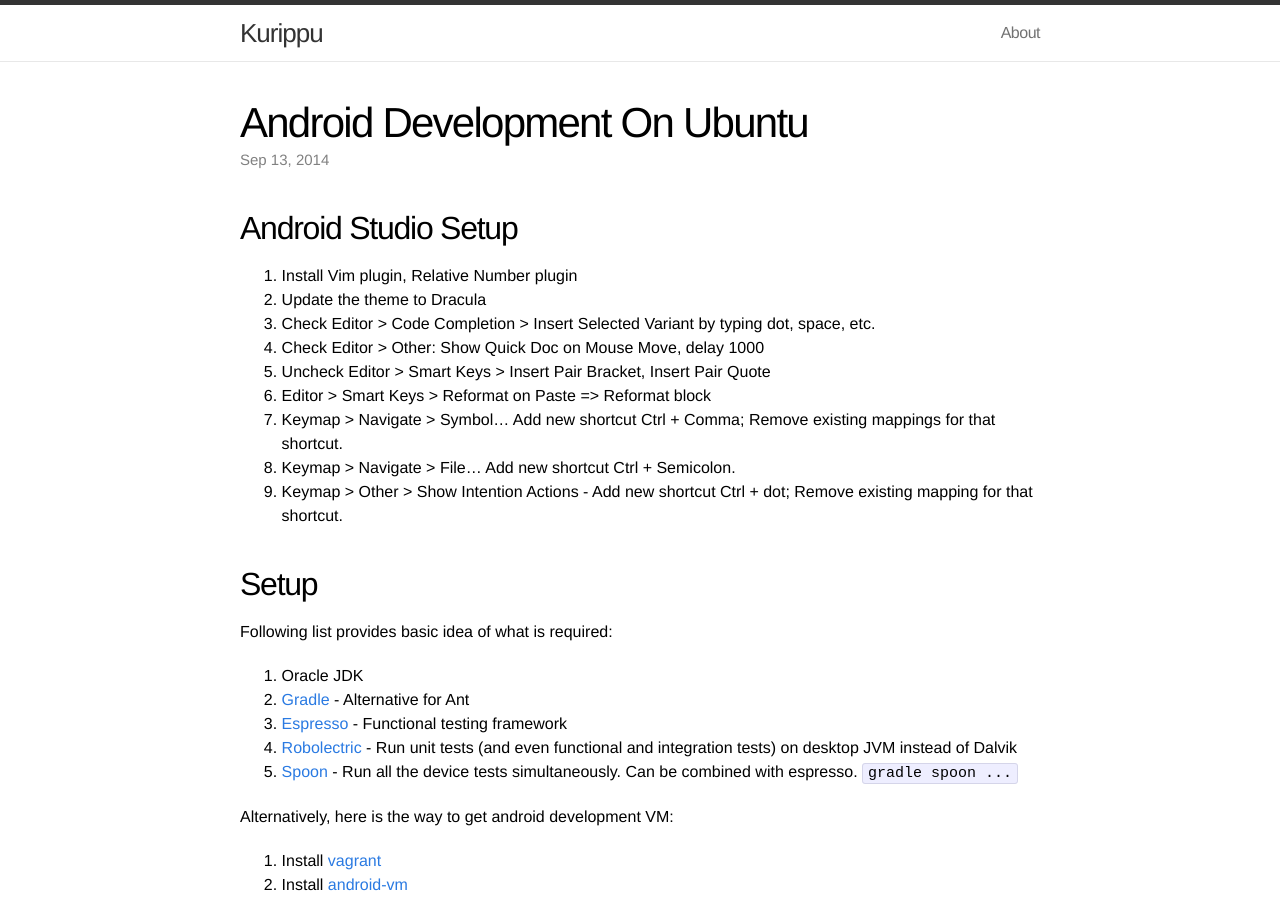
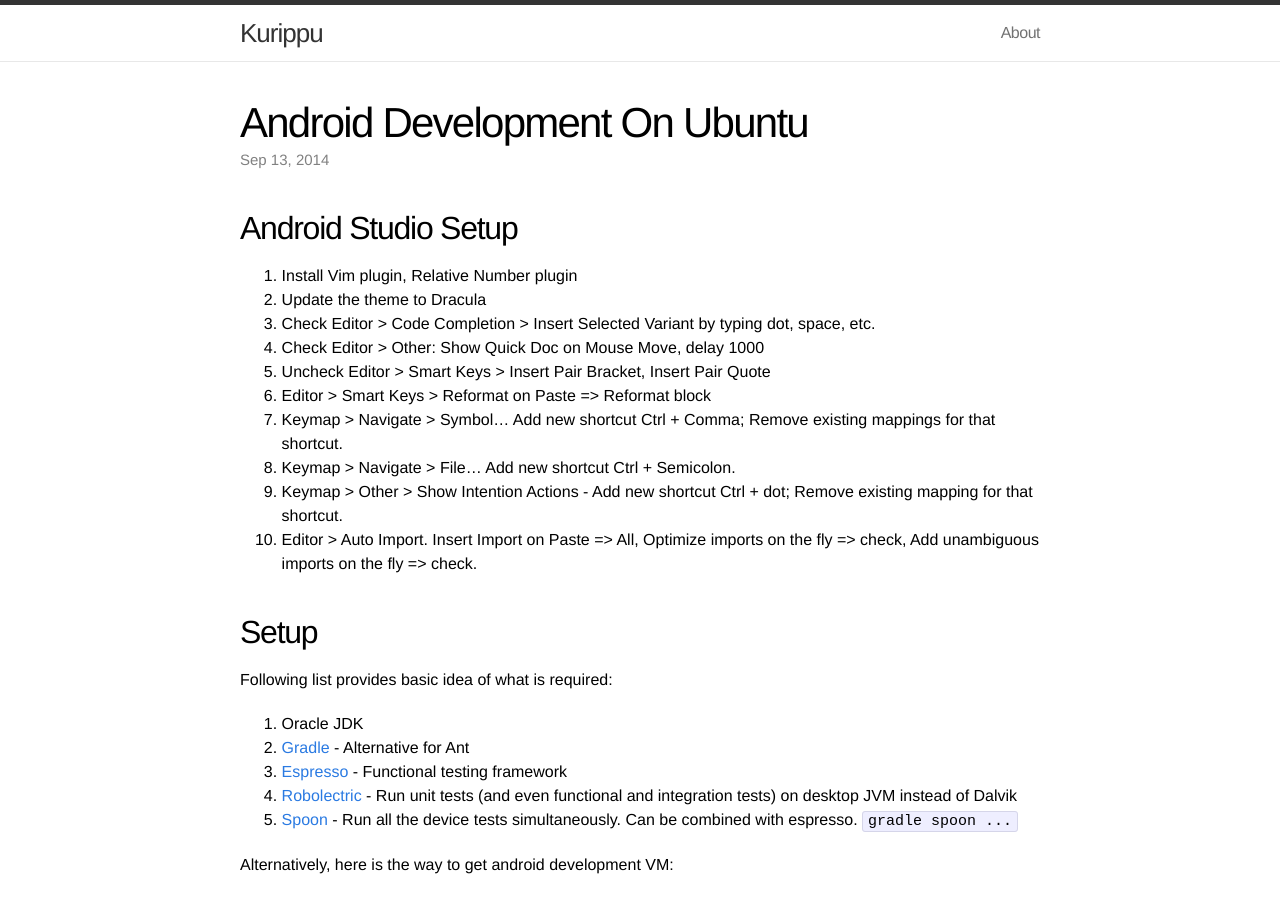
Before and after one commit to ananthp/kurippu, a Jekyll site: the page built from _posts/2014-09-13-android-development-on-ubuntu.md, in a window 1280 px wide and 900 px high. Built offline with Jekyll 4.4.1, drawn with Linux system fonts in a browser that asks for light colours.

Commit message:
updated android studio settings update about auto imports

```diff
--- a/_posts/2014-09-13-android-development-on-ubuntu.md
+++ b/_posts/2014-09-13-android-development-on-ubuntu.md
@@ -16,6 +16,8 @@ categories: dev linux
 1. Keymap > Navigate > Symbol... Add new shortcut Ctrl + Comma; Remove existing mappings for that shortcut.
 1. Keymap > Navigate > File... Add new shortcut Ctrl + Semicolon.
 1. Keymap > Other > Show Intention Actions - Add new shortcut Ctrl + dot; Remove existing mapping for that shortcut.
+1. Editor > Auto Import. Insert Import on Paste => All, Optimize imports
+   on the fly => check, Add unambiguous imports on the fly => check.
 
 ## Setup
 
```
